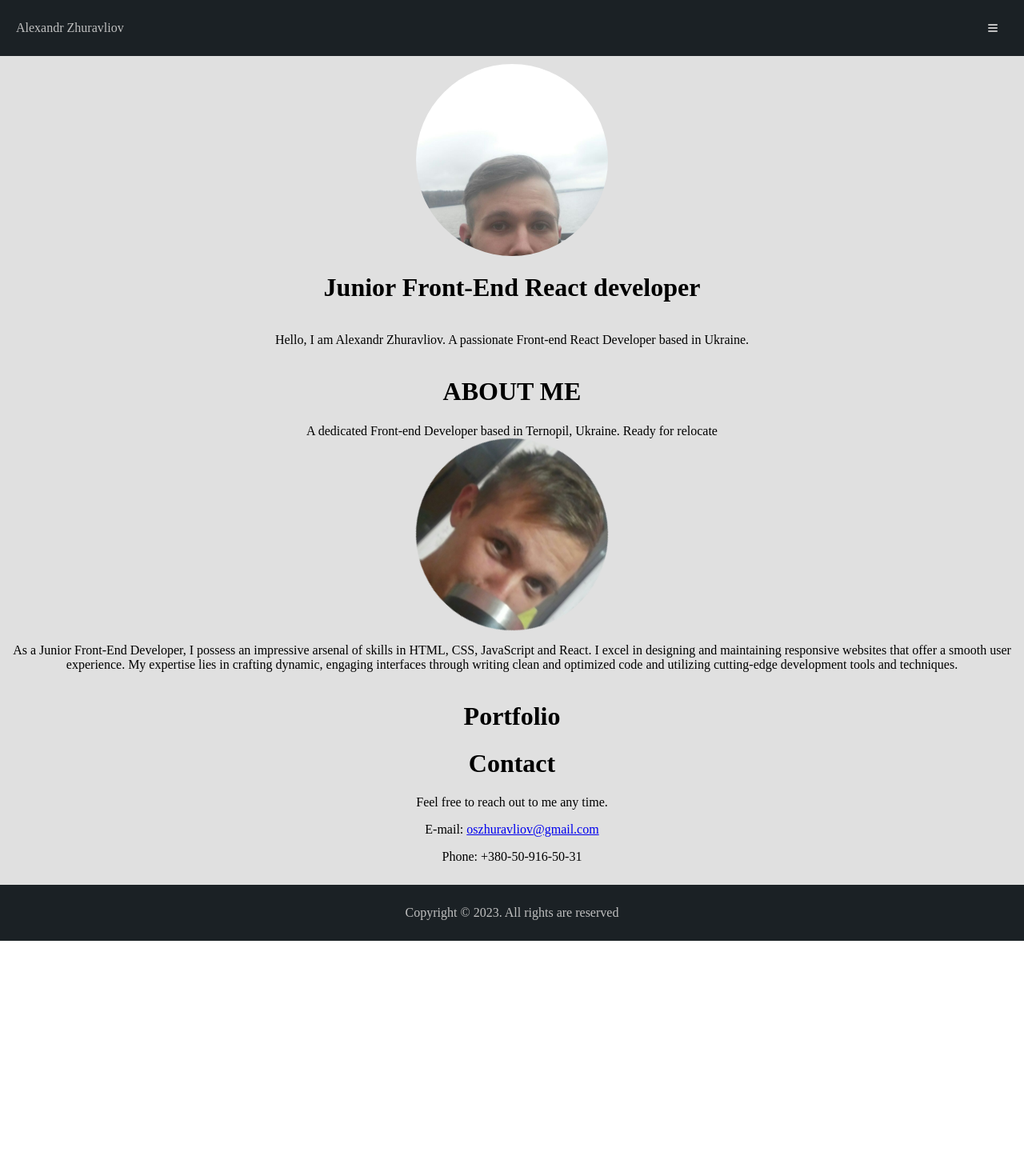
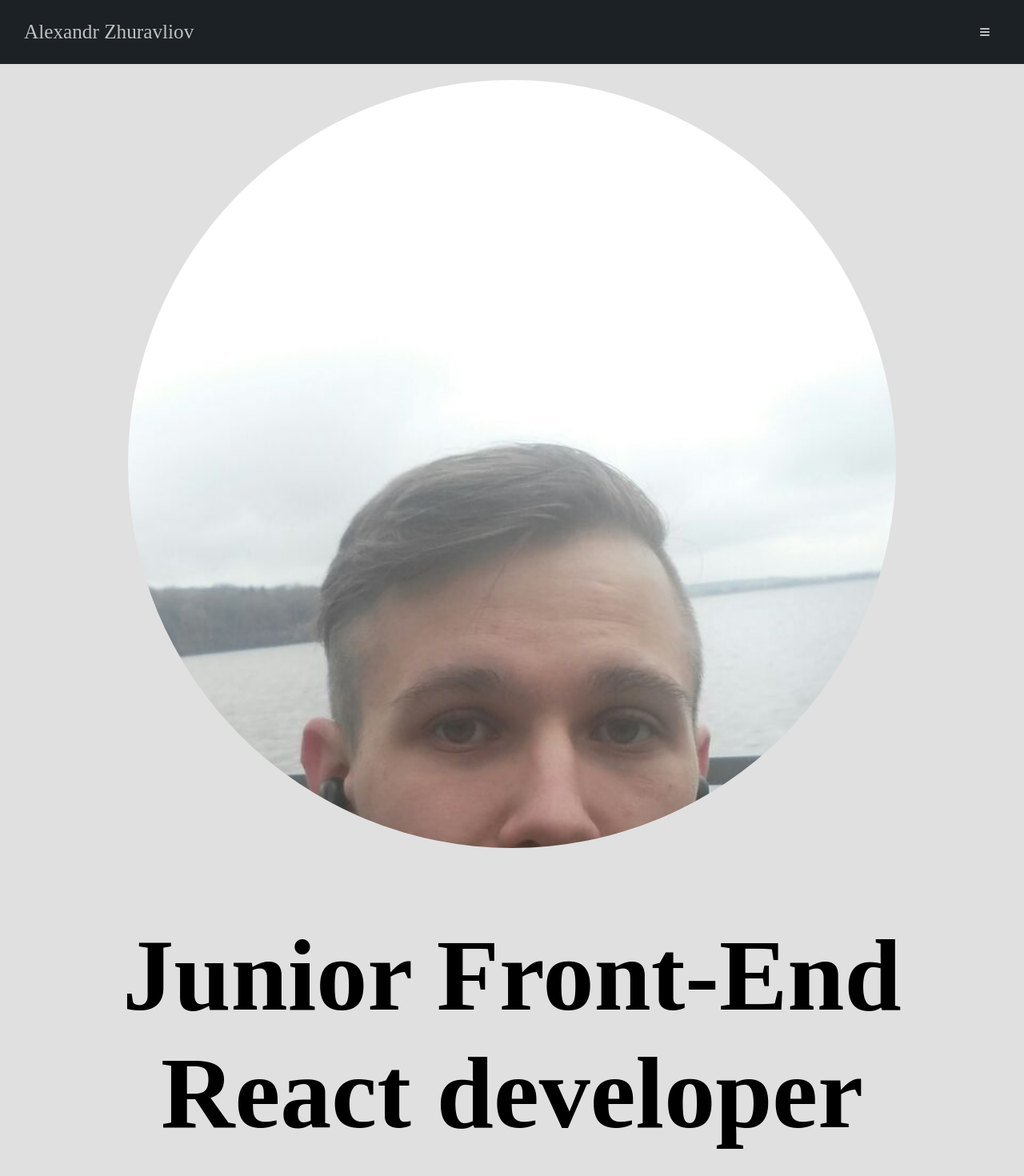
Before and after one commit to Dagrea/AlexZhura, a React (Create React App) app: page / in a window 1280 px wide. Shown: the top 1470 px of the page at 80% size. Before the commit the page ends 1176 px from the top, so only its background shows below. Built offline with nearby package versions, Linux system fonts and the light colour scheme.

Commit message:
finish sass for 640px extention

```diff
--- a/src/components/Contact.jsx
+++ b/src/components/Contact.jsx
@@ -3,11 +3,11 @@ import React from 'react';
 const Contact = () => {
 
   return (
-    <div className="" >
-    <h1>Contact</h1>
-    <p>Feel free to reach out to me any time. </p>
-    <p>E-mail: <a href="mailto:oszhuravliov@gmail.com">oszhuravliov@gmail.com</a></p>
-    <p>Phone: +380-50-916-50-31</p>
+    <div className="contact" >
+    <div><h1>Contact</h1></div>
+    <div>Feel free to reach out to me any time.</div>
+    <div className="email"><h3>E-mail:</h3> <a href="mailto:oszhuravliov@gmail.com">oszhuravliov@gmail.com</a></div>
+    <div><h3>Phone:</h3> +380-50-916-50-31</div>
     </div>
   );
 };
--- a/src/components/Navbar.jsx
+++ b/src/components/Navbar.jsx
@@ -2,9 +2,10 @@ import React from 'react';
 
 const Navbar = () => {
 
+//<Link activeClass="active" smooth spy to="about">
   return (
     <div className="navbar">
-    <div className="">Alexandr Zhuravliov</div>
+    <div className="navbar_logo">Alexandr Zhuravliov</div>
     <div className="menu"></div>
     </div>
   );
--- a/src/styles/css/App.css
+++ b/src/styles/css/App.css
@@ -5,16 +5,16 @@
     transform: rotate(0deg);
   }
   25% {
-    transform: rotate(90deg);
+    transform: rotate(180deg);
   }
   50% {
+    transform: rotate(360deg);
+  }
+  75% {
     transform: rotate(180deg);
   }
-  75% {
-    transform: rotate(270deg);
-  }
   100% {
-    transform: rotate(360deg);
+    transform: rotate(0deg);
   }
 }
 html {
@@ -28,14 +28,25 @@ html {
 body {
   min-width: 320px;
   overflow-x: hidden;
+  scroll-behavior: smooth;
+}
+
+a {
+  text-decoration: none;
+  color: inherit;
 }
 
 .App {
   text-align: center;
   font-family: "Nanum Gothic Coding";
+  font-size: 5vw;
 }
 
 .navbar {
+  position: sticky;
+  top: 0px;
+  width: 100%;
+  z-index: 100;
   background-color: #1B2125;
   color: #C0C0C0;
   min-height: 70px;
@@ -44,9 +55,18 @@ body {
   align-items: center;
   padding: 0 20px;
 }
+.navbar_logo {
+  font-size: calc(15px + 0.8vw);
+  transition-property: font-size;
+  transition-duration: 1s;
+  transition-delay: 0.2s;
+}
+.navbar_logo:hover {
+  font-size: calc(20px + 0.8vw);
+}
 
 .content {
-  padding: 10px 10px 10px 10px;
+  padding: 80px 10px 10px 10px;
   background-color: #E0E0E0;
   min-height: 100vh;
 }
@@ -85,6 +105,20 @@ body {
   align-items: center;
 }
 
+.about {
+  text-align: justify;
+}
+
+.contact {
+  display: flex;
+  flex-direction: column;
+  justify-content: center;
+  align-items: center;
+}
+.contact div:not(:nth-child(2)) {
+  margin-top: 20px;
+}
+
 .avatar, .avatar_about {
   background-image: url("../../assets/avatar.jpg");
   width: 15em;
@@ -95,7 +129,17 @@ body {
 }
 .avatar_about {
   background-image: url("../../assets/about.jpg");
-  animation: rotate 5s linear infinite;
+  animation: rotate 10s linear infinite;
+}
+
+@media (min-width: 640px) {
+  .content {
+    padding: 20px 40px;
+  }
+  .navbar {
+    min-height: 80px;
+    padding: 0 30px;
+  }
 }
 
 /*# sourceMappingURL=App.css.map */
--- a/src/styles/sass/App.sass
+++ b/src/styles/sass/App.sass
@@ -8,10 +8,19 @@ html
 body
   min-width: 320px
   overflow-x: hidden
+  scroll-behavior: smooth
+a
+  text-decoration: none
+  color: inherit
 .App
   text-align: center
   font-family: $font-stack
+  font-size: calc(5vw)
 .navbar
+  position: sticky
+  top: 0px
+  width: 100%
+  z-index: 100
   background-color: $main-color
   color: $text-color
   min-height: 70px
@@ -19,8 +28,16 @@ body
   justify-content: space-between
   align-items: center
   padding: 0 20px
+  &_logo
+    font-size: calc(15px + .8vw)
+    transition:
+      property: font-size
+      duration: 1s
+      delay: 0.2s
+    &:hover
+      font-size: calc(20px + .8vw)
 .content
-  padding: 10px 10px 10px 10px
+  padding: 80px 10px 10px 10px
   background-color: $back-color
   min-height: 100vh
 .footer
@@ -52,6 +69,14 @@ body
   align-items: center
 .about
   @extend .greeting
+  text-align: justify
+.contact
+  display: flex
+  flex-direction: column
+  justify-content: center
+  align-items: center
+  & div:not(:nth-child(2))
+    margin-top: 20px
 .avatar
   background-image: url('../../assets/avatar.jpg')
   width: 15em
@@ -62,4 +87,10 @@ body
   &_about
     @extend .avatar
     background-image: url('../../assets/about.jpg')
-    animation: rotate 5s linear infinite
+    animation: rotate 10s linear infinite
+@media(min-width: 640px)
+  .content
+    padding: 20px 40px
+  .navbar
+    min-height: 80px
+    padding: 0 30px
```
Also changed, not shown: src/styles/sass/animation.sass (+4 -4 lines), src/components/About.jsx (line endings or trailing spaces), 1 other file (tests, documents, lock files or other folders).
